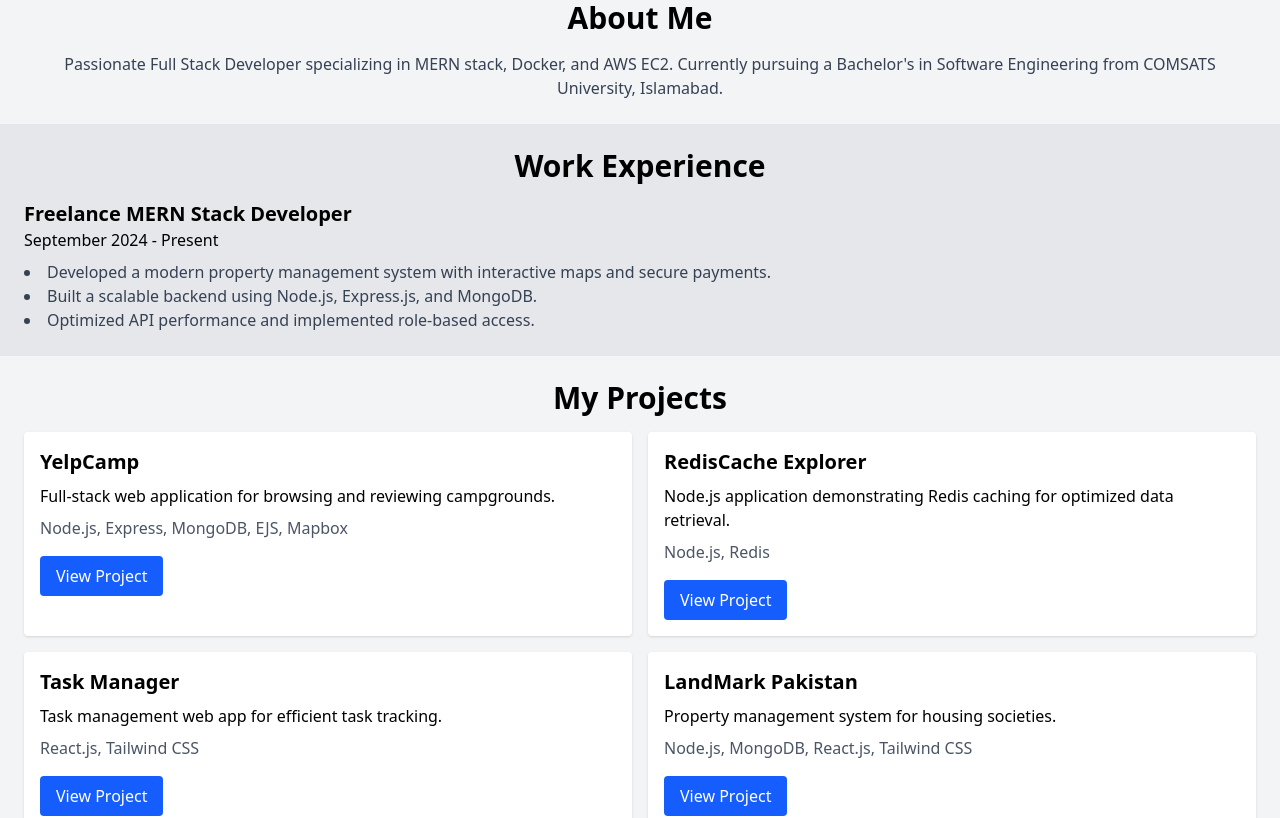
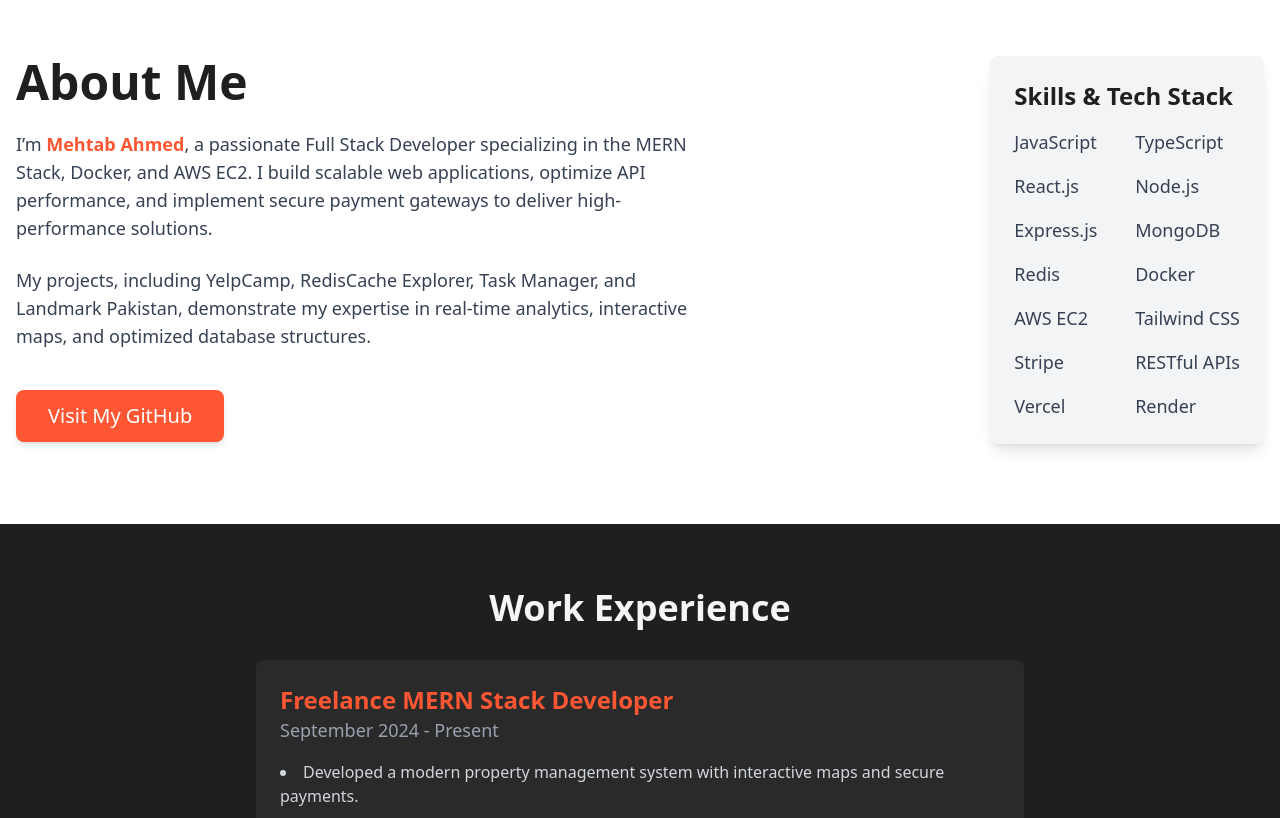
Before and after one commit to Mehtab66/Portfolio, a React (Vite) app: page / in a window 1280 px wide. Shown: the part 600-1418 px from the top of the page. Built offline with nearby package versions, Linux system fonts and the light colour scheme.

Commit message:
work exp and About added

```diff
--- a/src/Components/About.jsx
+++ b/src/Components/About.jsx
@@ -2,13 +2,58 @@ import React from "react";
 
 const About = () => {
   return (
-    <section className="p-6 text-center">
-      <h2 className="text-3xl font-semibold">About Me</h2>
-      <p className="mt-4 text-gray-700">
-        Passionate Full Stack Developer specializing in MERN stack, Docker, and
-        AWS EC2. Currently pursuing a Bachelor's in Software Engineering from
-        COMSATS University, Islamabad.
-      </p>
+    <section className="bg-white text-[#1F1F1F] py-20">
+      <div className="container mx-auto px-4 flex flex-col md:flex-row items-center justify-between">
+        {/* Left Side - About Text */}
+        <div className="text-center md:text-left max-w-2xl">
+          <h2 className="text-4xl md:text-5xl font-extrabold text-[#1F1F1F] mb-6">
+            About Me
+          </h2>
+          <p className="text-lg text-gray-700 mb-6">
+            I’m <span className="font-bold text-[#FF5733]">Mehtab Ahmed</span>,
+            a passionate Full Stack Developer specializing in the MERN Stack,
+            Docker, and AWS EC2. I build scalable web applications, optimize API
+            performance, and implement secure payment gateways to deliver
+            high-performance solutions.
+          </p>
+          <p className="text-lg text-gray-700 mb-6">
+            My projects, including YelpCamp, RedisCache Explorer, Task Manager,
+            and Landmark Pakistan, demonstrate my expertise in real-time
+            analytics, interactive maps, and optimized database structures.
+          </p>
+          <a
+            href="https://github.com/Mehtab66"
+            target="_blank"
+            rel="noopener noreferrer"
+            className="inline-block px-8 py-3 mt-4 text-xl text-white bg-[#FF5733] rounded-lg shadow-md transition-transform transform hover:scale-105 duration-300"
+          >
+            Visit My GitHub
+          </a>
+        </div>
+
+        {/* Right Side - Skills Card */}
+        <div className="mt-10 md:mt-0 bg-gray-100 p-6 rounded-lg shadow-lg max-w-md">
+          <h3 className="text-2xl font-semibold text-[#1F1F1F] mb-4">
+            Skills & Tech Stack
+          </h3>
+          <ul className="text-gray-700 grid grid-cols-2 gap-4 text-lg">
+            <li>JavaScript</li>
+            <li>TypeScript</li>
+            <li>React.js</li>
+            <li>Node.js</li>
+            <li>Express.js</li>
+            <li>MongoDB</li>
+            <li>Redis</li>
+            <li>Docker</li>
+            <li>AWS EC2</li>
+            <li>Tailwind CSS</li>
+            <li>Stripe</li>
+            <li>RESTful APIs</li>
+            <li>Vercel</li>
+            <li>Render</li>
+          </ul>
+        </div>
+      </div>
     </section>
   );
 };
--- a/src/Components/WorkExperience.jsx
+++ b/src/Components/WorkExperience.jsx
@@ -2,21 +2,29 @@ import React from "react";
 
 const WorkExperience = () => {
   return (
-    <section className="p-6 bg-gray-200">
-      <h2 className="text-3xl font-semibold text-center">Work Experience</h2>
-      <div className="mt-4">
-        <h3 className="text-xl font-bold">Freelance MERN Stack Developer</h3>
-        <p>September 2024 - Present</p>
-        <ul className="list-disc list-inside mt-2 text-gray-700">
+    <section className="bg-[#1F1F1F] text-white py-16 px-6">
+      <div className="container mx-auto text-center md:text-left">
+        <h2 className="text-4xl font-extrabold text-[#F5F5F5] text-center mb-8">
+          Work Experience
+        </h2>
+        <div className="bg-[#2A2A2A] p-6 rounded-lg shadow-lg max-w-3xl mx-auto">
+          <h3 className="text-2xl font-bold text-[#FF5733]">
+            Freelance MERN Stack Developer
+          </h3>
+          <p className="text-gray-400 text-lg mb-4">September 2024 - Present</p>
+          <ul className="list-disc list-inside text-gray-300 space-y-2">
             <li>
-            Developed a modern property management system with interactive maps
-            and secure payments.
+              Developed a modern property management system with interactive
+              maps and secure payments.
             </li>
             <li>
               Built a scalable backend using Node.js, Express.js, and MongoDB.
             </li>
-          <li>Optimized API performance and implemented role-based access.</li>
+            <li>
+              Optimized API performance and implemented role-based access.
+            </li>
           </ul>
+        </div>
       </div>
     </section>
   );
```
Lines whose indentation alone changed are shown as unchanged.
